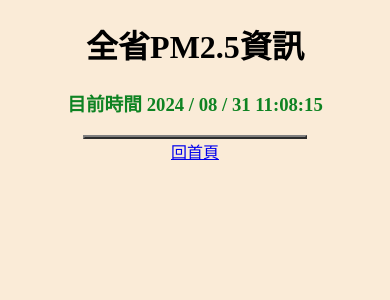
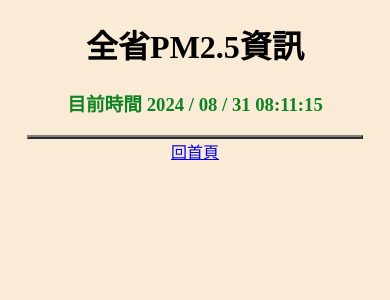
Before and after one commit to abcJason/flaskdemo, a Flask app: page /pm25 in a window 390 px wide. Shown: the top 300 px of the page. Run offline with Flask 3, Linux system fonts and the light colour scheme; data that the repository does not hold is empty.

Commit message:
剛開始接著上課:

```diff
--- a/main.py
+++ b/main.py
@@ -33,7 +33,7 @@ def get_pm25():
     data = {
         "columns": columns,
         "values": values,
-        "today": today.strftime("%Y / %m / %d  %M:%H:%S"),
+        "today": today.strftime("%Y / %m / %d  %H:%M:%S"),
     }
     return render_template("pm25.html", data=data)
 
--- a/templates/pm25.html
+++ b/templates/pm25.html
@@ -21,6 +21,12 @@
 
         td {
             background-color: rgb(255, 215, 115);
+        }
+
+        @media screen and (max-width:1024px) {
+            table {
+                width: 90%;
+            }
         }
 
     </style>
```
